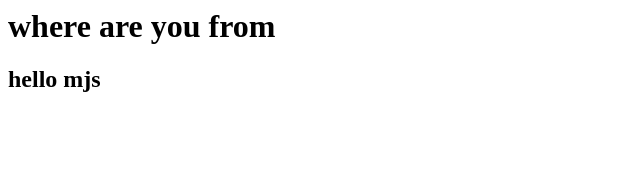
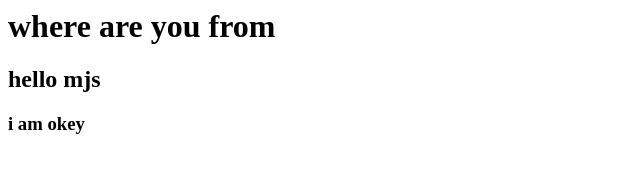
Before and after one commit to mjs-db/mjs-data, a plain HTML site: page index.html in a window 1280 px wide. Shown: the full height of the page, 0-640 px from the left. Drawn offline with Linux system fonts and the light colour scheme.

Commit message:
new h4 tag add

```diff
--- a/index.html
+++ b/index.html
@@ -1,3 +1,4 @@
 <title>my name is mjs</title>
 <h1>where are you from</h1>
 <h2>hello mjs</h2>
+<h3>i am okey</h3>
```
